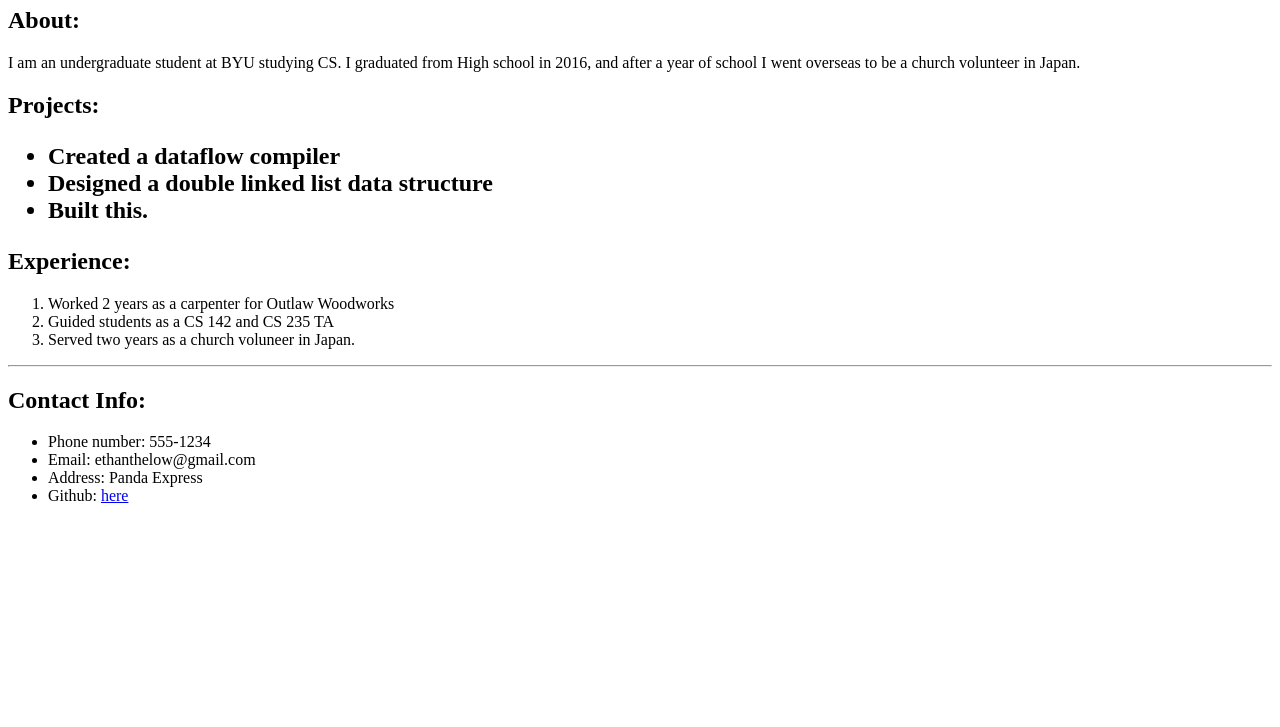
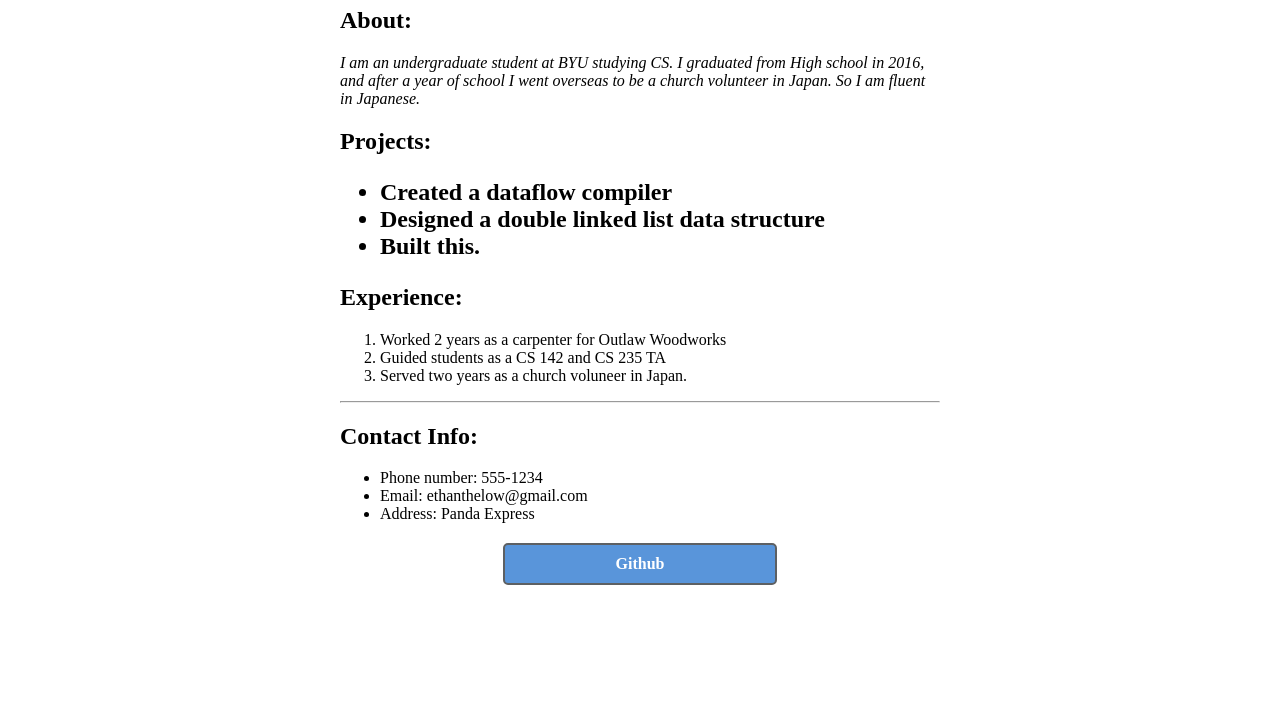
Before and after one commit to babananabananana/portfolio, a plain HTML site: page index.html in a window 1280 px wide. Shown: the part 73-800 px from the top of the page. Drawn offline with Linux system fonts and the light colour scheme.

Commit message:
structue

```diff
--- a/index.html
+++ b/index.html
@@ -3,14 +3,16 @@
   <head>
     <title> Ethan Low </title>
     <meta charset = 'utf-8'>
+    <link rel="stylesheet" href="master.css">
   </head>
   <body>
+    <div class="page">
       <h1>Ethan Low</h1>
       <h2> About: </h2>
-    <p>
+      <p class="synopsis">
         I am an undergraduate student at BYU studying CS. I graduated from High
         school in 2016, and after a year of school I went overseas to be a church
-    volunteer in Japan.
+        volunteer in Japan. So I am fluent in Japanese.
         <p>
     <h2>Projects:<h2><ul>
       <li>Created a dataflow compiler</li>
@@ -29,6 +31,8 @@
       <li>Phone number: 555-1234</li>
       <li>Email: ethanthelow@gmail.com</li>
       <li>Address: Panda Express</li>
-      <li>Github: <a href="https://github.com/babananabananana">here</a></li>
       </ul>
+      <a id="github-button" href="https://github.com/babananabananana">
+        Github</a></li>
+  </div>
   </body>
--- /dev/null
+++ b/master.css
@@ -0,0 +1,40 @@
+.synopsis{
+  font-style: italic;
+}
+
+.synopsis em {
+  font-style: normal;
+}
+
+.page {
+  width: 600px;
+  margin: 0 auto;
+}
+
+#github-button:link,
+#github-button:visited{
+  display: block;
+  text-decoration: none;
+
+  color: #FFF;
+  background-color: #5995DA;
+  font-weight: bold;
+  padding: 10px;
+  text-align: center;
+  border: 2px solid #5D6063;
+  border-radius: 5px;
+
+  width: 250px;
+  margin: 20px auto;
+}
+#github-button:hover,
+#github-button:visited:hover{
+  color: #FFF;
+  background-color: #76AEED;
+}
+
+#github-button:active,
+#github-button:visited:active{
+  color: #FFF;
+  background-color: #5995DA;
+}
```
Lines whose indentation alone changed are shown as unchanged.
